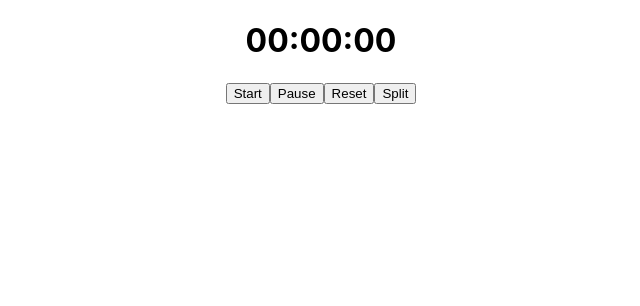
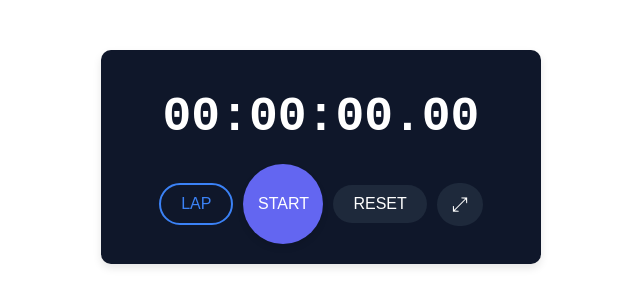
Before and after one commit to prabhash1475/Placement, a React (Create React App) app in the folder React/todo/: page / in a window 1280 px wide. Shown: the top 306 px of the page, without its empty margins (319-959 px from the left). Built offline with nearby package versions, Linux system fonts and the light colour scheme.

Commit message:
fix some problem

```diff
--- a/React/todo/src/App.js
+++ b/React/todo/src/App.js
@@ -9,6 +9,7 @@ import { SmallTimer } from "./day7/SmallTimer";
 import { useState } from "react";
 import { UseRef } from "./day8/UseRef";
 import { Stopwatch } from "./day8/Stopwatch";
+import { StopwatchDicent } from "./day8/StopwatchDicent";
 
 function App() {
   // const [showTimer, setShowTimer] = useState(true);
@@ -26,7 +27,8 @@ function App() {
       </button> */}
       {/* day8 */}
       {/* <UseRef /> */}
-      <Stopwatch />
+      {/* <Stopwatch /> */}
+      <StopwatchDicent />
     </div>
   );
 }
--- /dev/null
+++ b/React/todo/src/day8/StopwatchDicent.jsx
@@ -0,0 +1,247 @@
+import { useRef, useState, useEffect } from "react";
+
+// Function to format time correctly with leading zeros
+const fixTimeString = (time) => {
+  return time < 10 ? `0${time}` : time;
+};
+
+// Function to format the timer as HH:MM:SS.CC (where CC are hundredths of a second)
+const formatTimeToString = (time) => {
+  const centiseconds = Math.floor((time % 1000) / 10); // Get hundredths of a second
+  const seconds = Math.floor(time / 1000) % 60;
+  const minutes = Math.floor(time / 60000) % 60;
+  const hours = Math.floor(time / 3600000);
+  return `${fixTimeString(hours)}:${fixTimeString(minutes)}:${fixTimeString(
+    seconds
+  )}.${fixTimeString(centiseconds)}`;
+};
+
+// Stopwatch component
+export const StopwatchDicent = () => {
+  const [timer, setTimer] = useState(0);
+  const [isRunning, setIsRunning] = useState(false); // New state to track if the timer is running or paused
+  const [splits, setSplits] = useState([]);
+  const [isFullscreen, setIsFullscreen] = useState(false);
+  const ref = useRef(null);
+  const splitsEndRef = useRef(null);
+  const containerRef = useRef(null);
+
+  // Start the stopwatch
+  const startStopwatch = () => {
+    if (ref.current != null) return;
+
+    const startTime = Date.now() - timer;
+    ref.current = setInterval(() => {
+      setTimer(Date.now() - startTime);
+    }, 10); // Update every 10ms to reflect hundredths of a second
+    setIsRunning(true); // Set to true when the timer starts running
+  };
+
+  // Pause the stopwatch
+  const pauseStopwatch = () => {
+    clearInterval(ref.current);
+    ref.current = null;
+    setIsRunning(false); // Set to false when the timer is paused
+  };
+
+  // Reset the stopwatch
+  const resetStopwatch = () => {
+    pauseStopwatch();
+    setTimer(0);
+    setSplits([]);
+  };
+
+  // Record a split time
+  const splitTime = () => {
+    setSplits((prevSplits) => [...prevSplits, formatTimeToString(timer)]);
+  };
+
+  // Toggle fullscreen mode
+  const toggleFullscreen = () => {
+    if (!document.fullscreenElement) {
+      containerRef.current.requestFullscreen();
+      setIsFullscreen(true);
+    } else if (document.exitFullscreen) {
+      document.exitFullscreen();
+      setIsFullscreen(false);
+    }
+  };
+
+  // Scroll to the latest split
+  useEffect(() => {
+    if (splits.length > 0) {
+      splitsEndRef.current.scrollIntoView({ behavior: "smooth" });
+    }
+  }, [splits]);
+
+  // Cleanup on unmount
+  useEffect(() => {
+    return () => {
+      clearInterval(ref.current);
+    };
+  }, []);
+
+  return (
+    <div
+      style={{
+        ...styles.container,
+        ...(isFullscreen ? styles.fullscreenContainer : {}),
+      }}
+      ref={containerRef}
+    >
+      <h1
+        style={{
+          ...styles.timer,
+          ...(isFullscreen ? styles.fullscreenTimer : {}),
+        }}
+      >
+        {formatTimeToString(timer)}
+      </h1>
+      <div style={styles.buttonContainer}>
+        <button
+          style={styles.lapButton}
+          onClick={splitTime}
+        >
+          LAP
+        </button>
+        <button
+          style={styles.pauseButton}
+          onClick={isRunning ? pauseStopwatch : startStopwatch}
+        >
+          {isRunning ? "PAUSE" : "START"} {/* Button text toggles based on isRunning state */}
+        </button>
+        <button
+          style={styles.resetButton}
+          onClick={resetStopwatch}
+        >
+          RESET
+        </button>
+        <button
+          style={styles.fullscreenButton}
+          onClick={toggleFullscreen}
+        >
+          ⤢
+        </button>
+      </div>
+
+      {splits.length > 0 && (
+        <div style={styles.splitsContainer}>
+          <h2 style={styles.splitsHeader}>Splits:</h2>
+          <ul style={styles.splitsList}>
+            {splits.map((split, index) => (
+              <li style={styles.splitItem} key={index}>
+                {split}
+              </li>
+            ))}
+            <div ref={splitsEndRef} />
+          </ul>
+        </div>
+      )}
+    </div>
+  );
+};
+
+// Styles for the Stopwatch component
+const styles = {
+  container: {
+    fontFamily: "'Arial', sans-serif",
+    display: "flex",
+    flexDirection: "column",
+    alignItems: "center",
+    justifyContent: "center",
+    backgroundColor: "#0F172A", // Matches the background color from your screenshot
+    padding: "20px",
+    borderRadius: "10px",
+    boxShadow: "0 4px 8px rgba(0, 0, 0, 0.1)",
+    width: "400px",
+    margin: "0 auto",
+    marginTop: "50px",
+  },
+  fullscreenContainer: {
+    width: "100vw",
+    height: "100vh",
+    marginTop: "0",
+    padding: "0",
+    justifyContent: "center",
+    borderRadius: "0",
+  },
+  timer: {
+    fontSize: "48px",
+    margin: "20px 0",
+    color: "#FFFFFF",
+    minWidth: "300px", // Set a fixed width to prevent shaking
+    textAlign: "center",
+    fontFamily: "'Courier New', monospace", // Monospace font for even letter spacing
+  },
+  fullscreenTimer: {
+    fontSize: "15vw", // Dynamically adjust based on the viewport width in fullscreen
+  },
+  buttonContainer: {
+    display: "flex",
+    alignItems: "center",
+    justifyContent: "center",
+    gap: "10px",
+  },
+  lapButton: {
+    backgroundColor: "transparent",
+    border: "2px solid #3B82F6",
+    color: "#3B82F6",
+    borderRadius: "50px", // Rounded button
+    padding: "10px 20px",
+    fontSize: "16px",
+    cursor: "pointer",
+    transition: "background-color 0.3s",
+  },
+  pauseButton: {
+    backgroundColor: "#6366F1", // Button color to match your screenshot
+    border: "none",
+    color: "#FFFFFF",
+    borderRadius: "50%", // Fully rounded for pause/start button
+    width: "80px",
+    height: "80px",
+    fontSize: "16px",
+    cursor: "pointer",
+    transition: "background-color 0.3s",
+    boxShadow: "0 4px 6px rgba(0, 0, 0, 0.1)",
+  },
+  resetButton: {
+    backgroundColor: "#1E293B",
+    border: "none",
+    color: "#FFFFFF",
+    borderRadius: "50px",
+    padding: "10px 20px",
+    fontSize: "16px",
+    cursor: "pointer",
+    transition: "background-color 0.3s",
+  },
+  fullscreenButton: {
+    backgroundColor: "#1E293B",
+    border: "none",
+    color: "#FFFFFF",
+    borderRadius: "50px",
+    padding: "10px 15px",
+    fontSize: "20px",
+    cursor: "pointer",
+  },
+  splitsContainer: {
+    marginTop: "20px",
+    width: "100%",
+    maxHeight: "150px",
+    overflowY: "auto",
+    color: "#FFFFFF",
+  },
+  splitsHeader: {
+    textAlign: "center",
+    color: "#FFFFFF",
+    marginBottom: "10px",
+  },
+  splitsList: {
+    listStyle: "none",
+    padding: 0,
+    margin: 0,
+  },
+  splitItem: {
+    padding: "5px 10px",
+    borderBottom: "1px solid #2D3748",
+  },
+};
```
